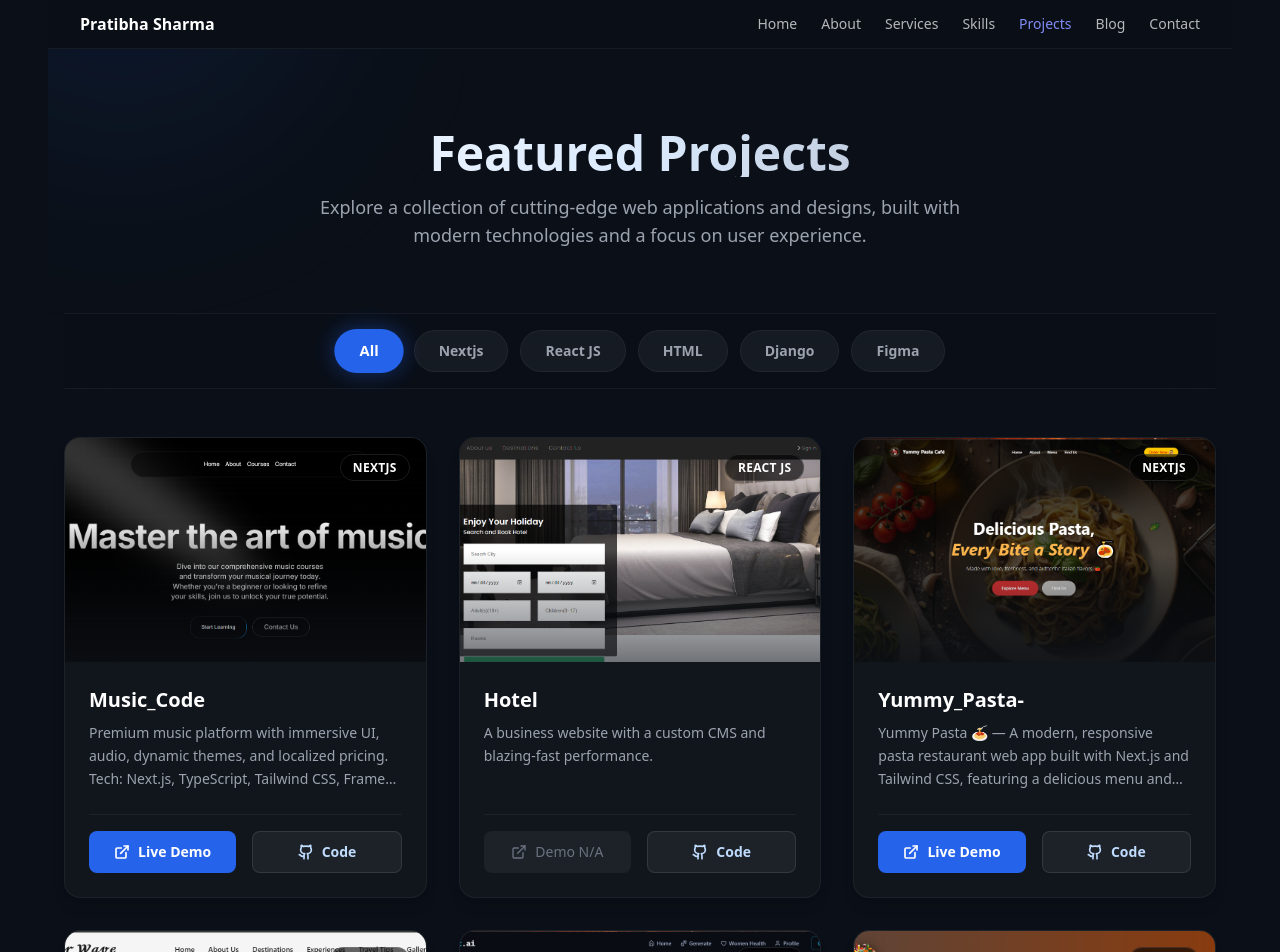
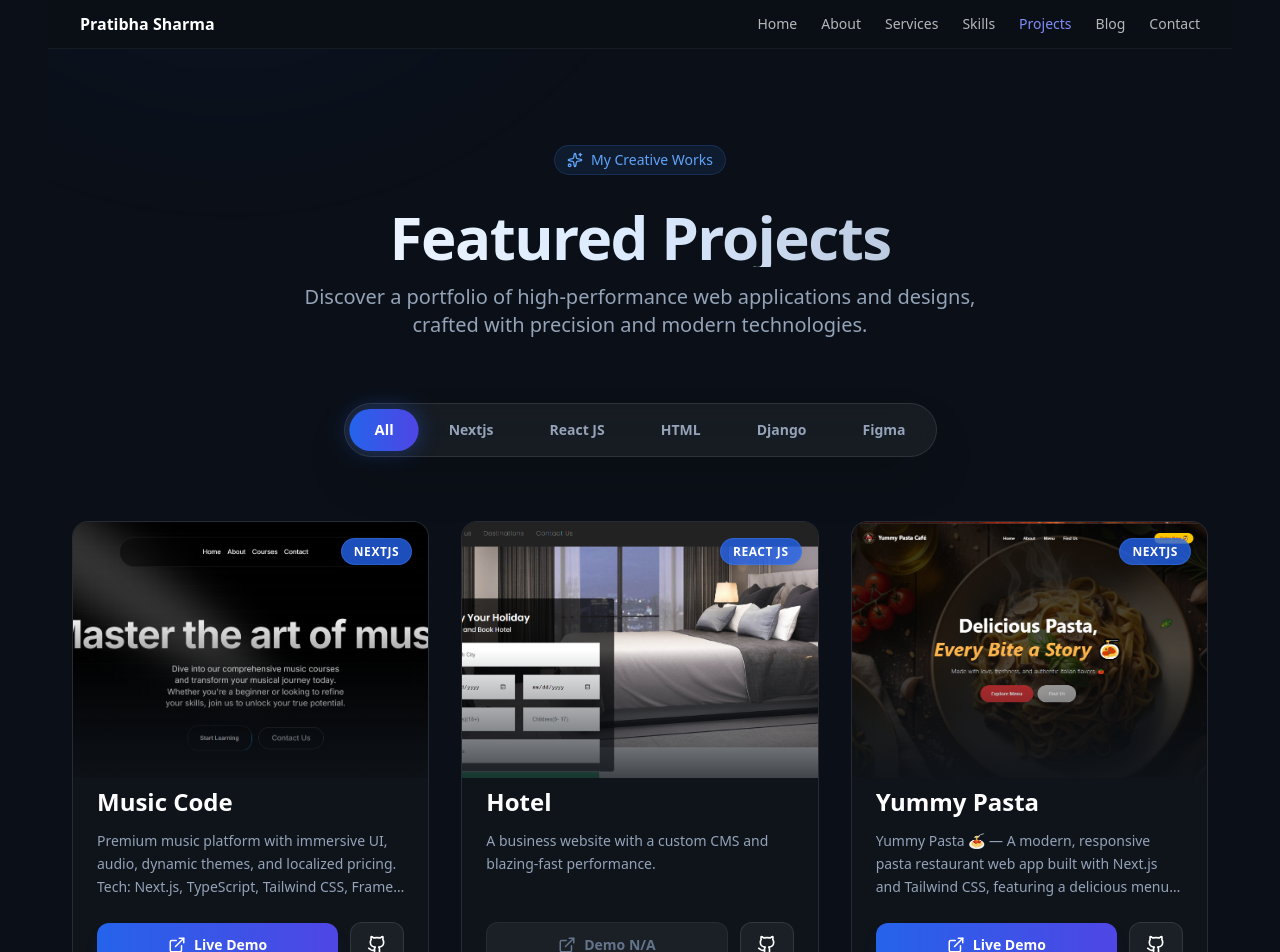
Before and after one commit to Pratibha0123/Portfolio_second, a React (Vite) app: page /project in a window 1280 px wide. Shown: the top 952 px of the page. Built offline with nearby package versions, Linux system fonts and the light colour scheme.

Commit message:
portfolio  update project section

```diff
--- a/src/components/Projectpage.jsx
+++ b/src/components/Projectpage.jsx
@@ -1,8 +1,8 @@
 // components/ProjectPage.jsx
 "use client";
-import { useMemo, useState } from "react";
+import React, { useMemo, useState } from "react";
 import { projects1 } from "../data/projects";
-import { ExternalLink, Github, Code2, Layers } from "lucide-react";
+import { ExternalLink, Github, Layers, Sparkles } from "lucide-react";
 
 const CATEGORIES = ["All", "Nextjs", "React JS", "HTML", "Django", "Figma"];
 
@@ -18,28 +18,42 @@ export default function ProjectPage() {
   }, [active]);
 
   return (
-    <section className="w-full min-h-screen bg-[#0b1018] py-20 relative">
-      {/* Background Gradients */}
-      <div className="absolute top-0 left-0 w-full h-full overflow-hidden pointer-events-none">
-        <div className="absolute top-[-10%] left-[-10%] w-96 h-96 bg-blue-600/10 rounded-full blur-[100px]" />
-        <div className="absolute bottom-[-10%] right-[-10%] w-96 h-96 bg-purple-600/10 rounded-full blur-[100px]" />
+    <section className="relative w-full min-h-screen bg-[#0b1018] overflow-hidden py-24">
+      {/* Background Ambience */}
+      <div className="absolute inset-0 pointer-events-none">
+        <div className="absolute top-[-20%] left-[-10%] w-[600px] h-[600px] bg-blue-600/20 rounded-full blur-[120px] opacity-40 animate-pulse" />
+        <div className="absolute bottom-[-20%] right-[-10%] w-[600px] h-[600px] bg-purple-600/20 rounded-full blur-[120px] opacity-40 animate-pulse delay-1000" />
+        <div className="absolute top-[40%] left-[50%] -translate-x-1/2 w-[400px] h-[400px] bg-cyan-500/10 rounded-full blur-[100px] opacity-30" />
       </div>
 
-      <div className="max-w-7xl mx-auto px-4 relative z-10">
-        {/* Header */}
-        <div className="text-center mb-16">
-          <h2 className="text-4xl md:text-5xl font-bold bg-gradient-to-r from-white via-blue-100 to-gray-400 bg-clip-text text-transparent mb-4">
+      <div className="relative z-10 max-w-7xl mx-auto px-6">
+        {/* Header Section */}
+        <div
+          className="text-center mb-16 space-y-4"
+          data-aos="fade-down"
+        >
+          <div className="inline-flex items-center gap-2 px-3 py-1 rounded-full bg-blue-500/10 border border-blue-500/20 text-blue-400 text-sm font-medium mb-4">
+            <Sparkles size={16} />
+            <span>My Creative Works</span>
+          </div>
+
+          <h2 className="text-5xl md:text-6xl font-extrabold text-transparent bg-clip-text bg-gradient-to-r from-white via-blue-100 to-slate-400 tracking-tight">
             Featured Projects
           </h2>
-          <p className="text-gray-400 text-lg max-w-2xl mx-auto">
-            Explore a collection of cutting-edge web applications and designs,
-            built with modern technologies and a focus on user experience.
+
+          <p className="text-slate-400 text-lg md:text-xl max-w-2xl mx-auto leading-relaxed">
+            Discover a portfolio of high-performance web applications and designs,
+            crafted with precision and modern technologies.
           </p>
         </div>
 
-        {/* Sticky Filter Tabs */}
-        <div className="sticky top-20 z-30 mb-12 py-4 bg-[#0b1018]/80 backdrop-blur-xl border-y border-white/5">
-          <div className="flex flex-wrap justify-center gap-3">
+        {/* Filter Tabs */}
+        <div
+          className="sticky top-24 z-30 mb-16 flex justify-center"
+          data-aos="fade-up"
+          data-aos-delay="100"
+        >
+          <div className="flex flex-wrap justify-center gap-2 p-1.5 bg-white/5 backdrop-blur-xl border border-white/10 rounded-full shadow-2xl">
             {CATEGORIES.map((cat) => {
               const isActive = active.toLowerCase() === cat.toLowerCase();
               return (
@@ -47,10 +61,10 @@ export default function ProjectPage() {
                   key={cat}
                   onClick={() => setActive(cat)}
                   className={`
-                    relative px-6 py-2.5 rounded-full text-sm font-semibold transition-all duration-300
+                    relative px-6 py-2.5 rounded-full text-sm font-semibold transition-all duration-300 ease-out
                     ${isActive
-                      ? "bg-blue-600 text-white shadow-[0_0_20px_rgba(37,99,235,0.4)] scale-105"
-                      : "bg-white/5 text-gray-400 hover:bg-white/10 hover:text-white border border-white/5"
+                      ? "bg-gradient-to-r from-blue-600 to-indigo-600 text-white shadow-[0_0_20px_rgba(37,99,235,0.4)] scale-105"
+                      : "text-slate-400 hover:text-white hover:bg-white/5"
                     }
                   `}
                 >
@@ -64,15 +78,17 @@ export default function ProjectPage() {
         {/* Projects Grid */}
         <div className="grid grid-cols-1 md:grid-cols-2 lg:grid-cols-3 gap-8">
           {filtered.length === 0 ? (
-            <div className="col-span-full py-20 text-center">
-              <div className="inline-flex items-center justify-center w-16 h-16 rounded-full bg-white/5 mb-4">
-                <Layers className="w-8 h-8 text-gray-500" />
-              </div>
-              <p className="text-gray-400 text-lg">No projects found in this category.</p>
+            <div className="col-span-full py-32 text-center flex flex-col items-center justify-center opacity-50">
+              <Layers className="w-16 h-16 mb-4 text-slate-600" />
+              <p className="text-xl text-slate-500">No projects found in this category.</p>
             </div>
           ) : (
             filtered.map((project, index) => (
-              <ProjectCard key={`${project.title}-${index}`} project={project} />
+              <ProjectCard
+                key={`${project.title}-${index}`}
+                project={project}
+                index={index}
+              />
             ))
           )}
         </div>
@@ -81,22 +97,24 @@ export default function ProjectPage() {
   );
 }
 
-function ProjectCard({ project }) {
+function ProjectCard({ project, index }) {
   return (
-    <article
-      className="
-        group relative flex flex-col h-full
-        bg-[#11161d] rounded-2xl overflow-hidden
-        border border-white/5 shadow-lg
-        transition-all duration-300
-        hover:-translate-y-2 hover:shadow-[0_20px_40px_-15px_rgba(0,0,0,0.5)]
-        hover:border-blue-500/30
-      "
+    <div
+      data-aos="fade-up"
+      data-aos-delay={index * 100} // Staggered animation
+      className="group relative h-full"
     >
-      {/* 1. Full-Width Image Area */}
-      <div className="relative w-full h-56 overflow-hidden">
-        {/* Subtle Gradient Overlay on top of image for depth */}
-        <div className="absolute inset-0 bg-gradient-to-t from-[#11161d] via-transparent to-transparent opacity-60 z-10" />
+      <div className="
+        relative flex flex-col h-full bg-[#11161d]/80 backdrop-blur-sm
+        border border-white/10 rounded-2xl overflow-hidden
+        transition-all duration-500 hover:border-blue-500/50 hover:shadow-[0_10px_40px_-10px_rgba(0,0,0,0.5)]
+        hover:-translate-y-2
+      ">
+
+        {/* Image Container */}
+        <div className="relative w-full h-64 overflow-hidden">
+          {/* Overlay Gradient */}
+          <div className="absolute inset-0 bg-gradient-to-t from-[#11161d] via-transparent to-transparent z-10 opacity-80" />
 
           <img
             src={project.image}
@@ -105,28 +123,30 @@ function ProjectCard({ project }) {
             loading="lazy"
           />
 
-        {/* Floating Category Tag */}
+          {/* Category Badge */}
           <div className="absolute top-4 right-4 z-20">
-          <span className="px-3 py-1 text-xs font-bold tracking-wide uppercase rounded-full bg-black/60 backdrop-blur-md text-white border border-white/10 shadow-sm">
+            <span className="
+              px-3 py-1 text-xs font-bold uppercase tracking-wider
+              text-white bg-blue-600/80 backdrop-blur-md rounded-full
+              border border-blue-400/20 shadow-lg
+            ">
               {project.category}
             </span>
           </div>
         </div>
 
-      {/* 2. Content Area */}
-      <div className="flex flex-col flex-grow p-6">
-        <h3 className="text-xl font-bold text-white mb-2 group-hover:text-blue-400 transition-colors">
-          {project.title}
+        {/* Content */}
+        <div className="flex flex-col flex-grow p-6 pt-2">
+          <h3 className="text-2xl font-bold text-white mb-3 group-hover:text-blue-400 transition-colors line-clamp-1" title={project.title}>
+            {project.title.replace(/[_-]/g, ' ')}
           </h3>
 
-        <p className="text-gray-400 text-sm leading-relaxed mb-6 line-clamp-3">
+          <p className="text-slate-400 text-sm leading-relaxed mb-6 line-clamp-3 flex-grow">
             {project.description}
           </p>
 
-        {/* 3. Tech Stack / Meta (Optional, can add icons based on category if needed) */}
-
-        {/* 4. CTA Buttons - Always at bottom */}
-        <div className="mt-auto flex gap-4 pt-4 border-t border-white/5">
+          {/* Buttons */}
+          <div className="flex items-center gap-3 mt-auto">
             {project.demo ? (
               <a
                 href={project.demo}
@@ -134,13 +154,15 @@ function ProjectCard({ project }) {
                 rel="noreferrer noopener"
                 className="
                   flex-1 flex items-center justify-center gap-2
-                px-4 py-2.5 rounded-lg
-                bg-blue-600 text-white text-sm font-semibold
+                  px-4 py-3 rounded-xl
+                  bg-gradient-to-r from-blue-600 to-indigo-600
+                  text-white text-sm font-semibold
+                  shadow-lg shadow-blue-900/20
                   transition-all duration-300
-                hover:bg-blue-500 hover:shadow-[0_0_20px_rgba(37,99,235,0.3)] hover:scale-[1.02]
+                  hover:shadow-blue-600/40 hover:scale-[1.02]
                 "
               >
-              <ExternalLink size={16} strokeWidth={2.5} />
+                <ExternalLink size={18} />
                 Live Demo
               </a>
             ) : (
@@ -148,36 +170,40 @@ function ProjectCard({ project }) {
                 disabled
                 className="
                   flex-1 flex items-center justify-center gap-2
-                  px-4 py-2.5 rounded-lg
-                  bg-white/5 text-gray-500 text-sm font-medium
-                  cursor-not-allowed
+                  px-4 py-3 rounded-xl
+                  bg-white/5 border border-white/5
+                  text-slate-500 text-sm font-semibold cursor-not-allowed
                 "
               >
-              <ExternalLink size={16} />
+                <ExternalLink size={18} />
                 Demo N/A
               </button>
             )}
 
-          {project.code ? (
+            {project.code && (
               <a
                 href={project.code}
                 target="_blank"
                 rel="noreferrer noopener"
                 className="
-                flex-1 flex items-center justify-center gap-2
-                px-4 py-2.5 rounded-lg
-                bg-white/5 text-blue-200 border border-white/10
-                text-sm font-semibold
+                  flex items-center justify-center gap-2
+                  px-4 py-3 rounded-xl
+                  bg-white/5 border border-white/10
+                  text-white text-sm font-semibold
                   transition-all duration-300
-                hover:bg-white/10 hover:border-blue-400/30 hover:text-blue-100 hover:scale-[1.02]
+                  hover:bg-white/10 hover:border-white/20 hover:scale-[1.02]
                 "
+                title="View Code"
               >
-              <Github size={16} strokeWidth={2.5} />
-              Code
+                <Github size={20} />
               </a>
-          ) : null}
+            )}
           </div>
         </div>
-    </article>
+
+        {/* Glow Hover Effect Border */}
+        <div className="absolute inset-0 rounded-2xl border border-transparent group-hover:border-blue-500/30 pointer-events-none transition-colors duration-500" />
+      </div>
+    </div>
   );
 }
--- a/src/components/Projects.jsx
+++ b/src/components/Projects.jsx
@@ -1,8 +1,7 @@
-import { useEffect, useState } from "react";
+import React, { useEffect, useState } from "react";
 import Slider from "react-slick";
 import { projects1 } from "../data/projects";
-import { ExternalLink, Github, ArrowRight } from "lucide-react";
-import SectionTitle from "./SectionTitle";
+import { ExternalLink, Github, ArrowRight, Sparkles } from "lucide-react";
 import "slick-carousel/slick/slick.css";
 import "slick-carousel/slick/slick-theme.css";
 
@@ -19,36 +18,43 @@ export default function Projects() {
   const sliderSettings = {
     dots: true,
     infinite: true,
-    speed: 600,
+    speed: 800,
     slidesToShow: 3,
     slidesToScroll: 1,
     autoplay: true,
-    autoplaySpeed: 3000,
+    autoplaySpeed: 4000,
     pauseOnHover: true,
     arrows: false,
+    cssEase: "cubic-bezier(0.87, 0, 0.13, 1)",
     responsive: [
       { breakpoint: 1280, settings: { slidesToShow: 2 } },
       { breakpoint: 1024, settings: { slidesToShow: 2 } },
       { breakpoint: 768, settings: { slidesToShow: 1, centerMode: true, centerPadding: "20px" } },
       { breakpoint: 480, settings: { slidesToShow: 1, centerMode: false } },
     ],
+    appendDots: dots => (
+      <div style={{ bottom: "-40px" }}>
+        <ul className="flex justify-center gap-2"> {dots} </ul>
+      </div>
+    ),
+    customPaging: i => (
+      <div className="w-2.5 h-2.5 rounded-full bg-slate-600 hover:bg-blue-500 transition-all cursor-pointer" />
+    )
   };
 
-  const renderProjectSlide = (project) => (
+  const renderProjectSlide = (project, index) => (
     <div key={project.title} className="px-3 py-6 h-full">
-      <article
-        className="
-          group relative flex flex-col h-full
-          bg-[#11161d] rounded-2xl overflow-hidden
-          border border-white/5 shadow-lg
-          transition-all duration-300
-          hover:-translate-y-2 hover:shadow-[0_20px_40px_-15px_rgba(0,0,0,0.5)]
-          hover:border-blue-500/30
-        "
-      >
-        {/* Full-Width Image Area */}
-        <div className="relative w-full h-56 overflow-hidden">
-          <div className="absolute inset-0 bg-gradient-to-t from-[#11161d] via-transparent to-transparent opacity-60 z-10" />
+      <div className="
+        group relative flex flex-col h-[500px]
+        bg-[#11161d]/80 backdrop-blur-sm rounded-2xl overflow-hidden
+        border border-white/10 shadow-lg
+        transition-all duration-500
+        hover:border-blue-500/50 hover:shadow-[0_10px_40px_-10px_rgba(37,99,235,0.2)]
+        hover:-translate-y-2
+      ">
+        {/* Image Area */}
+        <div className="relative w-full h-56 overflow-hidden flex-shrink-0">
+          <div className="absolute inset-0 bg-gradient-to-t from-[#11161d] via-transparent to-transparent opacity-80 z-10" />
 
           <img
             src={project.image}
@@ -58,63 +64,67 @@ export default function Projects() {
           />
 
           <div className="absolute top-4 right-4 z-20">
-            <span className="px-3 py-1 text-xs font-bold tracking-wide uppercase rounded-full bg-black/60 backdrop-blur-md text-white border border-white/10 shadow-sm">
+            <span className="
+              px-3 py-1 text-xs font-bold uppercase tracking-wider
+              text-white bg-blue-600/90 backdrop-blur-md rounded-full
+              border border-blue-400/20 shadow-lg
+            ">
               {project.category}
             </span>
           </div>
         </div>
 
         {/* Content Area */}
-        <div className="flex flex-col flex-grow p-6">
-          <h3 className="text-xl font-bold text-white mb-2 group-hover:text-blue-400 transition-colors">
-            {project.title}
+        <div className="flex flex-col flex-grow p-6 pt-4">
+          <h3 className="text-xl font-bold text-white mb-3 group-hover:text-blue-400 transition-colors line-clamp-1">
+            {project.title.replace(/[_-]/g, ' ')}
           </h3>
 
-          <p className="text-gray-400 text-sm leading-relaxed mb-6 line-clamp-3">
+          <p className="text-slate-400 text-sm leading-relaxed mb-6 line-clamp-4 flex-grow">
             {project.description}
           </p>
 
           {/* CTA Buttons */}
-          <div className="mt-auto flex gap-4 pt-4 border-t border-white/5">
-            {project.demo ? (
+          <div className="mt-auto flex gap-3 pt-4 border-t border-white/5">
+            {project.demo && (
               <a
                 href={project.demo}
                 target="_blank"
                 rel="noreferrer noopener"
                 className="
                   flex-1 flex items-center justify-center gap-2
-                  px-4 py-2.5 rounded-lg
-                  bg-blue-600/10 text-blue-400 text-sm font-semibold
+                  px-4 py-2.5 rounded-xl
+                  bg-blue-600 text-white text-sm font-semibold
                   transition-all duration-300
-                  hover:bg-blue-600 hover:text-white
+                  hover:bg-blue-500 hover:scale-[1.02] shadow-blue-500/20 shadow-lg
                 "
               >
                 <ExternalLink size={16} />
-                Live Demo
+                Demo
               </a>
-            ) : null}
+            )}
 
-            {project.code ? (
+            {project.code && (
               <a
                 href={project.code}
                 target="_blank"
                 rel="noreferrer noopener"
                 className="
-                  flex-1 flex items-center justify-center gap-2
-                  px-4 py-2.5 rounded-lg
-                  bg-white/5 text-gray-300 border border-white/10
+                  flex items-center justify-center gap-2
+                  px-4 py-2.5 rounded-xl
+                  bg-white/5 text-slate-300 border border-white/10
                   text-sm font-semibold
                   transition-all duration-300
-                  hover:bg-white/10 hover:text-white
+                  hover:bg-white/10 hover:text-white hover:border-white/20
                 "
+                title="Source Code"
               >
-                <Github size={16} />
-                Code
+                <Github size={18} />
               </a>
-            ) : null}
+            )}
           </div>
         </div>
-      </article>
+      </div>
     </div>
   );
 
@@ -122,33 +132,52 @@ export default function Projects() {
   const projects = Array.isArray(projects1) ? projects1.slice(0, 6) : []; // Show top 6
 
   return (
-    <section id="projects" className="relative w-full py-20 bg-[#0b1018] overflow-hidden">
-      {/* Background Gradients */}
-      <div className="absolute top-0 right-0 w-full h-full overflow-hidden pointer-events-none">
-        <div className="absolute top-[20%] right-[-10%] w-[600px] h-[600px] bg-blue-900/10 rounded-full blur-[120px]" />
+    <section id="projects" className="relative w-full py-24 bg-[#0b1018] overflow-hidden">
+      {/* Background Ambience */}
+      <div className="absolute inset-0 pointer-events-none">
+        <div className="absolute top-[10%] right-[-10%] w-[600px] h-[600px] bg-blue-600/10 rounded-full blur-[120px] opacity-30 animate-pulse" />
+        <div className="absolute bottom-[0%] left-[-10%] w-[500px] h-[500px] bg-purple-600/10 rounded-full blur-[100px] opacity-20" />
       </div>
 
-      <div className="max-w-7xl mx-auto px-4 sm:px-6">
-        <div className="text-center mb-16">
-          <h2 className="text-3xl md:text-5xl font-bold bg-clip-text text-transparent bg-gradient-to-r from-white to-gray-400 mb-4">
+      <div className="relative z-10 max-w-7xl mx-auto px-4 sm:px-6">
+        {/* Section Header */}
+        <div className="text-center mb-16" data-aos="fade-up">
+          <div className="inline-flex items-center gap-2 px-3 py-1 rounded-full bg-blue-500/10 border border-blue-500/20 text-blue-400 text-sm font-medium mb-4">
+            <Sparkles size={16} />
+            <span>Recent Work</span>
+          </div>
+
+          <h2 className="text-4xl md:text-5xl font-extrabold text-transparent bg-clip-text bg-gradient-to-r from-white via-blue-100 to-slate-400 mb-6 tracking-tight">
             Featured Projects
           </h2>
-          <p className="text-gray-400 text-lg max-w-2xl mx-auto mb-8">
+          <p className="text-slate-400 text-lg max-w-2xl mx-auto mb-10 leading-relaxed">
             A selection of my best work in web development and design.
+            Each project represents a unique challenge and solution.
           </p>
 
-          <a href="/project" className="inline-flex items-center gap-2 text-blue-400 hover:text-blue-300 font-semibold transition-colors">
+          <a
+            href="/project"
+            className="
+              inline-flex items-center gap-2 px-8 py-3 rounded-full
+              bg-white/5 border border-white/10 text-white font-semibold
+              hover:bg-blue-600 hover:border-blue-500 hover:scale-105
+              transition-all duration-300 shadow-xl
+            "
+          >
             View All Projects <ArrowRight size={18} />
           </a>
         </div>
 
-        {projects.length > 0 ? (
-          <Slider {...sliderSettings}>
-            {projects.map(renderProjectSlide)}
-          </Slider>
-        ) : (
-          <p className="text-center text-gray-400">No projects available.</p>
-        )}
+        {/* Projects Slider */}
+        <div data-aos="fade-up" data-aos-delay="200">
+          {projects.length > 0 ? (
+            <Slider {...sliderSettings} className="gap-6 pb-12">
+              {projects.map((project, index) => renderProjectSlide(project, index))}
+            </Slider>
+          ) : (
+            <p className="text-center text-gray-400">No projects available.</p>
+          )}
+        </div>
       </div>
     </section>
   );
```
Lines whose indentation alone changed are shown as unchanged.
